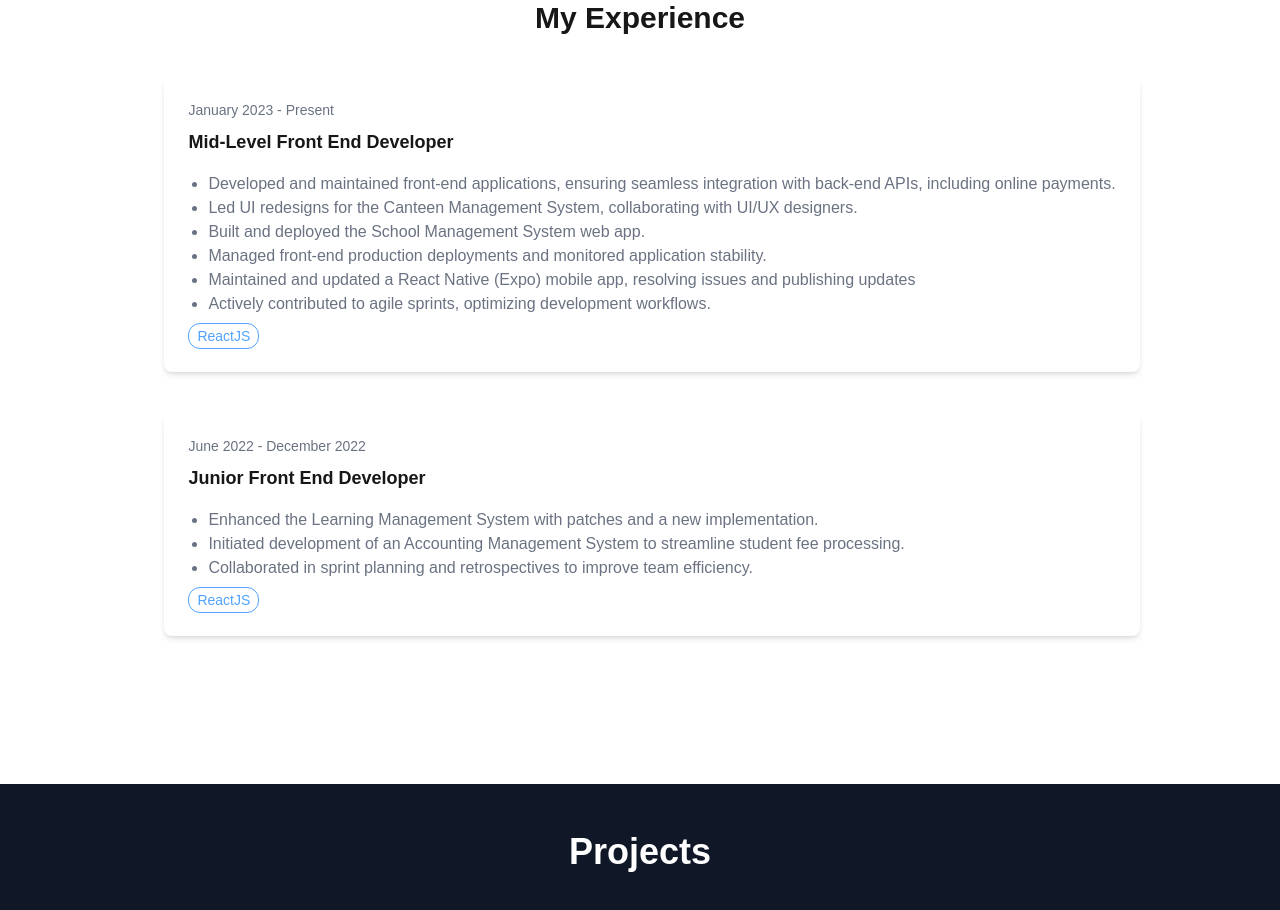
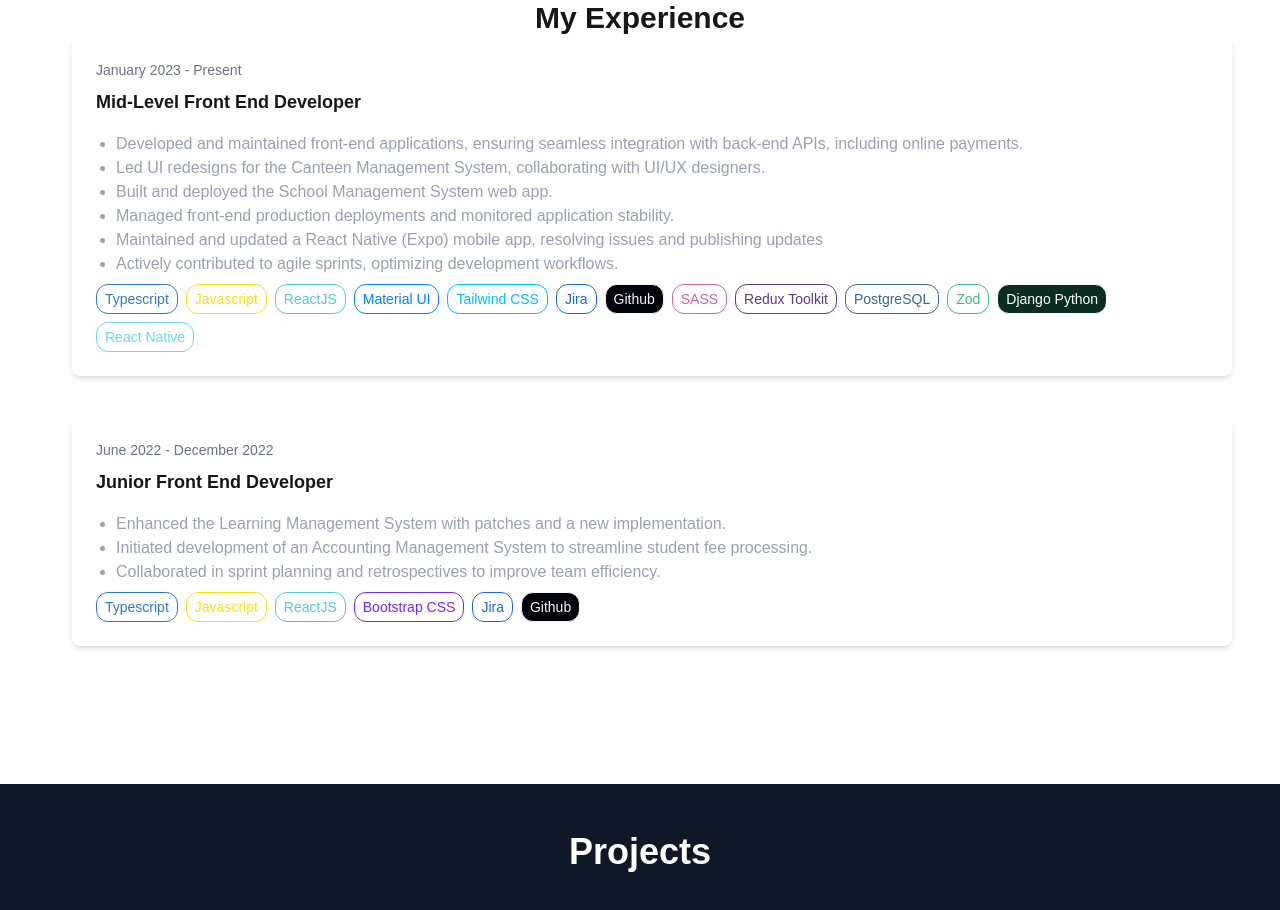
Before and after one commit to KendallRey/kendall-rey, a Next.js app: page / in a window 1280 px wide. Shown: the part 880-1790 px from the top of the page. Built offline with nearby package versions, Linux system fonts and the light colour scheme.

Commit message:
added techs to experiences page, as chips

```diff
--- a/src/app/@experience/page.tsx
+++ b/src/app/@experience/page.tsx
@@ -1,6 +1,7 @@
 "use client";
 
 import { Chip, Section } from '@/components'
+import { TECH } from '@/constants/techs';
 import { useIntersectionObserver } from '@/hooks';
 import React from 'react'
 
@@ -17,6 +18,21 @@ const experiences = [
       "Maintained and updated a React Native (Expo) mobile app, resolving issues and publishing updates",
       "Actively contributed to agile sprints, optimizing development workflows.",
     ],
+    techs: [
+      TECH.TYPESCRIPT,
+      TECH.JAVASCRIPT,
+      TECH.REACT,
+      TECH.MATERIAL_UI,
+      TECH.TAILWIND,
+      TECH.JIRA,
+      TECH.GITHUB,
+      TECH.SASS,
+      TECH.REDUX,
+      TECH.POSTGRESQL,
+      TECH.ZOD,
+      TECH.DJANGO,
+      TECH.REACT_NATIVE,
+    ]
   },
   {
     role: "Junior Front End Developer",
@@ -27,6 +43,14 @@ const experiences = [
       "Initiated development of an Accounting Management System to streamline student fee processing.",
       "Collaborated in sprint planning and retrospectives to improve team efficiency.",
     ],
+    techs: [
+      TECH.TYPESCRIPT,
+      TECH.JAVASCRIPT,
+      TECH.REACT,
+      TECH.BOOTSTRAP,
+      TECH.JIRA,
+      TECH.GITHUB,
+    ]
   },
 ];
 
@@ -34,23 +58,26 @@ const page = () => {
 
   useIntersectionObserver({ className: 'timeline-item', classIn: 'fade-in-up', classOut: 'fade-out-down' });
   useIntersectionObserver({ className: "section-title", classIn: 'fade-in-left', classOut: 'fade-out-right' });
+  useIntersectionObserver({ className: "tech-chip", classIn: 'fade-in-left', classOut: 'fade-out-right' });
 
   return (
     <Section id="experience" className="min-h-screen flex flex-col items-center  md:p-12">
       <h2 className="section-title text-3xl transition-all duration-700 font-semibold text-center">My Experience</h2>
       <ol className="relative border-gray-300">
           {experiences.map((exp, index) => (
-            <li key={index} className="timeline-item translate-y-10 transition-all duration-700 ease-out mb-10 ml-6">
+            <li key={index} className="timeline-item transition-all duration-700 ease-out mb-10 ml-6">
               <article className="p-6 shadow-md rounded-lg flex flex-col gap-2">
                 <time className="text-sm text-gray-500">{exp.duration}</time>
                 <h3 className="text-lg font-semibold">{exp.role}</h3>
-                <ul className="list-disc ml-5 mt-2 text-gray-500">
+                <ul className="list-disc ml-5 mt-2 text-gray-400">
                   {exp.details.map((detail, i) => (
                     <li key={i}>{detail}</li>
                   ))}
                 </ul>
-                <div>
-                  <Chip className='border-blue-400 text-blue-400'>ReactJS</Chip>
+                <div className='flex gap-2 flex-wrap'>
+                  {exp.techs?.map((tech) => (
+                    <Chip key={tech.name} className={`tech-chip transition-all duration-700 ${tech.className || ''}`}>{tech.name}</Chip>
+                  ))}
                 </div>
               </article>
             </li>
```
